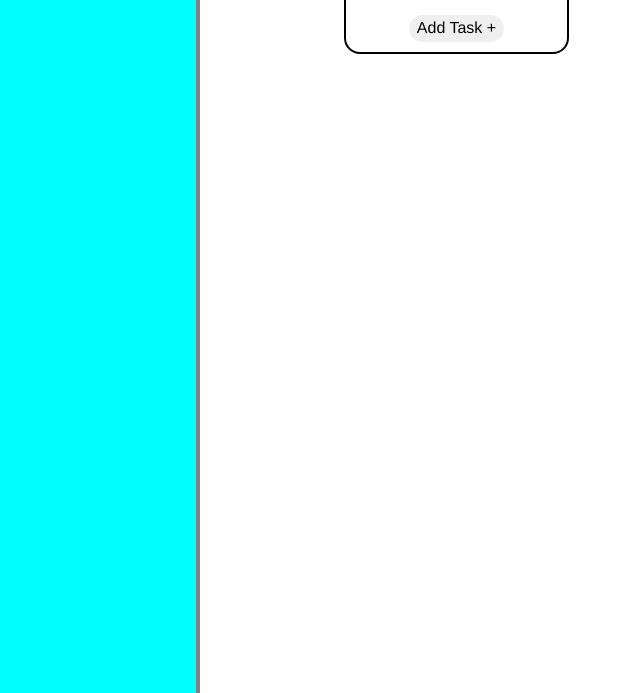
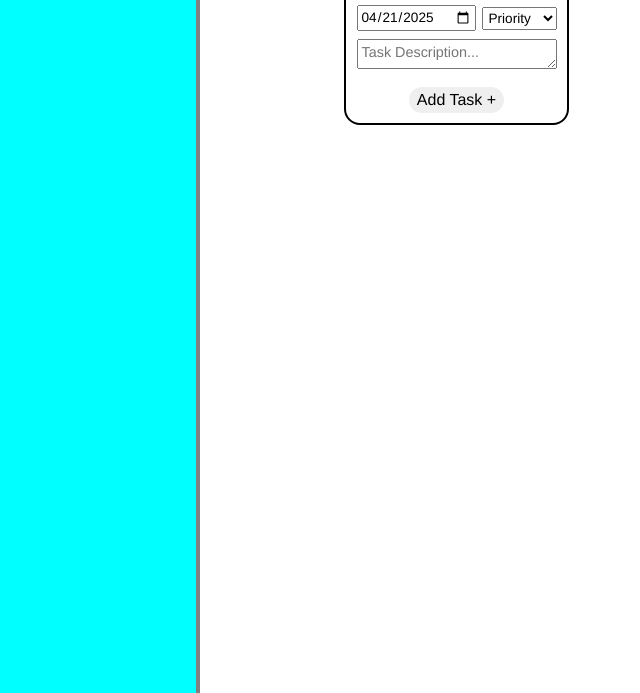
Before and after one commit to samuelpeoples/todolist, a website built with webpack: page src/template.html in a window 1280 px wide. Shown: the part 107-800 px from the top of the page, without its empty margins (0-640 px from the left). Built offline with nearby package versions, Linux system fonts and the light colour scheme.

Commit message:
Added task priority, description and date picker for due date, aswell as additional titles for buttons

```diff
--- a/src/style.css
+++ b/src/style.css
@@ -18,7 +18,7 @@ body {
 main {
 	display: flex;
 	flex: 1 1 0;
-	padding: 24px;
+
 }
 
 header {
@@ -33,6 +33,8 @@ input {
 #project-wrapper {
 	max-width: none;
 	display: flex;
+	padding: 24px;
+	width: 100%;
 	gap: 20px;
 	scroll-behavior: smooth;
 	margin-left: 20px;
@@ -147,8 +149,7 @@ input {
 	border: none;
 }
 
-
-.make-task-button{
+.make-task-button {
 	flex: none;
 	padding: 4px 8px;
 	border-radius: 1rem;
@@ -158,7 +159,7 @@ input {
 .task-info,
 .subtask-container {
 	display: flex;
-	justify-content: center;
+	justify-content: space-between;
 	max-width: 200px;
 	gap: 6px;
 	align-items: center;
@@ -184,7 +185,6 @@ input {
 	height: 15px;
 }
 
-
 .project-delete-button,
 .task-delete-button,
 .subtask-delete-button {
@@ -197,15 +197,26 @@ input {
 	height: 20px;
 	line-height: 20px;
 	line-height: 0px;
-	text-align:center;
-	justify-content:end;
+	text-align: center;
+	justify-content: end;
 	padding: 0px;
 }
 
-.task-completed > *{
+.task-description {
+	height: 30px;
+padding: 4px;
+}
+
+.task-completed > * {
 	color: grey;
-	text-decoration:line-through;
+	text-decoration: line-through;
 	text-decoration: underline;
 	text-underline-offset: -38%;
 	text-decoration-skip-ink: none;
 }
+
+.task-due,
+.task-priority{
+	font-size: .85rem;
+	padding: 2px 2px;
+}
--- a/src/taskBuilder.js
+++ b/src/taskBuilder.js
@@ -57,6 +57,7 @@ function makeProject(title) {
 	projectDelete.className = "project-delete-button";
 	projectDelete.name = "project-delete-button";
 	projectDelete.textContent = "X";
+	projectDelete.title = "Delete Project";
 	projectDelete.addEventListener('click', () => {
 		projBlock.remove();
 	});
@@ -73,12 +74,7 @@ function makeProject(title) {
 
 	projectWrapper.appendChild(projBlock);
 	console.log(newProj.id);
-
-
-
 	buildTaskButton(projBlock, newProj);
-
-
 }
 
 function buildTaskButton(projBlock, newProj) {
@@ -153,16 +149,57 @@ function makeTask(taskContainer) {
 
 	taskBlock.appendChild(taskInfo);
 
-	// const taskDate = document.createElement("span");
-	// taskDate.textContent = newTask.date;
-	// taskBlock.appendChild(taskDate);
-	const subtaskWrapper = document.createElement("div");
-	subtaskWrapper.className = "subtask-wrapper";
-	taskBlock.appendChild(subtaskWrapper);
+	const taskInfoSecondary = document.createElement("div");
+	taskInfoSecondary.className = "task-info"
+	taskBlock.appendChild(taskInfoSecondary);
+
+	const taskDue = document.createElement("input");
+	taskDue.name = `task-due`;
+	taskDue.className = `task-due`;
+	taskDue.title = "Due Date";
+	taskDue.type = "date";
+	taskDue.min = new Date();
+	taskDue.valueAsDate = new Date();
+	taskInfoSecondary.appendChild(taskDue);
+
+	const taskPriority = document.createElement("select");
+	taskPriority.placeholder = "Priority:";
+	taskPriority.required = true;
+	taskPriority.name = `task-priority`;
+	taskPriority.className = `task-priority`;
+	taskPriority.title = "Task Priority";
+	taskInfoSecondary.appendChild(taskPriority);
+
+	const priorityOpt0 = document.createElement("option");
+	priorityOpt0.value = "";
+	priorityOpt0.disabled = true;
+	priorityOpt0.text = "Priority"
+	priorityOpt0.selected = true;
+	taskPriority.appendChild(priorityOpt0);
+	const priorityOpt1 = document.createElement("option");
+	priorityOpt1.value = "Low";
+	priorityOpt1.text = priorityOpt1.value;
+	taskPriority.appendChild(priorityOpt1);
+	const priorityOpt2 = document.createElement("option");
+	priorityOpt2.value = "Medium";
+	priorityOpt2.text = priorityOpt2.value;
+	taskPriority.appendChild(priorityOpt2);
+	const priorityOpt3 = document.createElement("option");
+	priorityOpt3.value = "High";
+	priorityOpt3.text = priorityOpt3.value;
+	taskPriority.appendChild(priorityOpt3);
+	const priorityOpt4 = document.createElement("option");
+	priorityOpt4.value = "Urgent";
+	priorityOpt4.text = priorityOpt4.value;
+	taskPriority.appendChild(priorityOpt4);
+
+
+
 
 	const makeSubTaskButton = document.createElement("button");
 	makeSubTaskButton.className = `make-subtask-button`;
 	makeSubTaskButton.textContent = "+";
+	makeSubTaskButton.title = "Create Sub-Task";
 	makeSubTaskButton.title = "Create Sub-Task";
 	makeSubTaskButton.addEventListener("click", (a) => {
 		makeSubTask(subtaskWrapper);
@@ -178,6 +215,27 @@ function makeTask(taskContainer) {
 		taskBlock.remove();
 	});
 	taskInfo.appendChild(taskDelete);
+
+
+
+	const taskDescription = document.createElement("textarea");
+
+	taskDescription.className = `task-description`;
+	taskDescription.placeholder = "Task Description...";
+	taskDescription.name = "task-description";
+	taskDescription.addEventListener('input', () => {
+		taskDescription.style.height = ""
+		taskDescription.style.height = taskDescription.scrollHeight + 6 + "px";
+	});
+
+	taskBlock.appendChild(taskDescription);
+
+	// const taskDate = document.createElement("span");
+	// taskDate.textContent = newTask.date;
+	// taskBlock.appendChild(taskDate);
+	const subtaskWrapper = document.createElement("div");
+	subtaskWrapper.className = "subtask-wrapper";
+	taskBlock.appendChild(subtaskWrapper);
 
 	// const projId = document.createElement("h4");
 	// projId.textContent = newProj.id;
```
